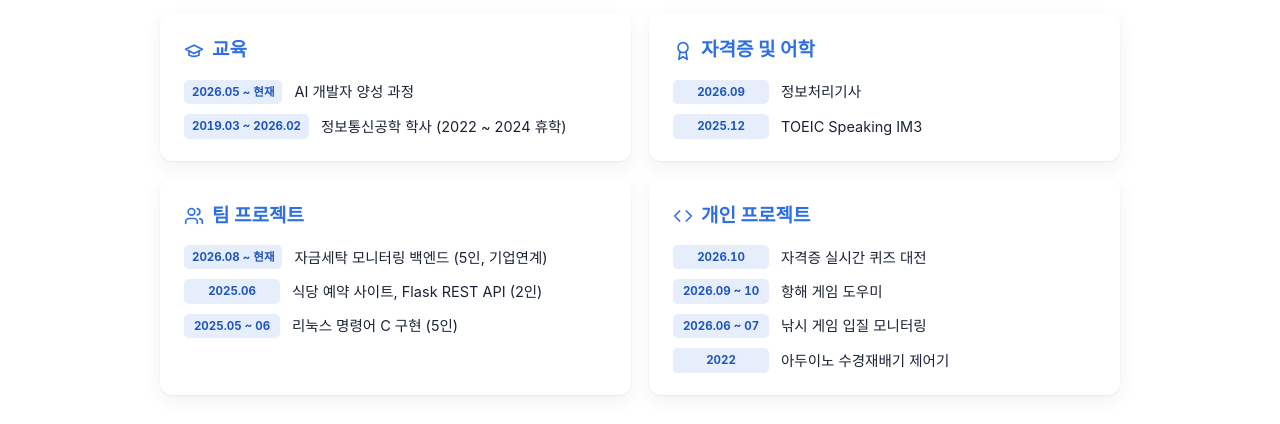
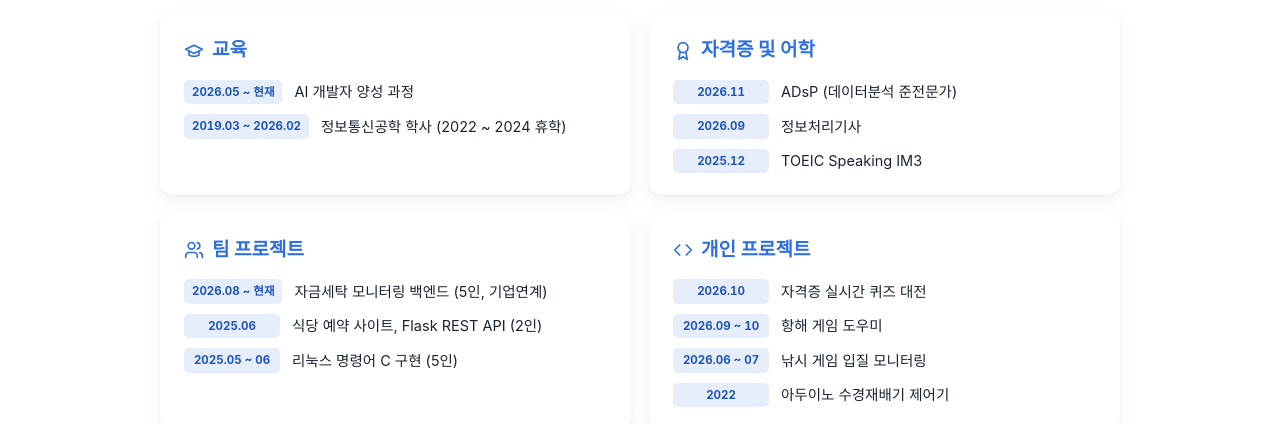
Before and after one commit to JiwonXD/JiwonXD.github.io, a plain HTML site: page index.html in a window 1280 px wide. Shown: the part 676-1100 px from the top of the page. Drawn offline with Linux system fonts and the light colour scheme; no server answers; a web font is replaced by a local one.

Commit message:
Add ADsP certificate
Co-Authored-By: Claude Opus 5.5 <noreply@anthropic.com>
Claude-Session: https://claude.ai/code/session_019HD741xoD91BYtWhp6nKgC

```diff
--- a/index.html
+++ b/index.html
@@ -92,6 +92,7 @@
       <article class="box">
         <h3><svg><use href="#i-badge"/></svg>자격증 및 어학</h3>
         <ul class="dated">
+          <li><time>2026.11</time><span>ADsP (데이터분석 준전문가)</span></li>
           <li><time>2026.09</time><span>정보처리기사</span></li>
           <li><time>2025.12</time><span>TOEIC Speaking IM3</span></li>
         </ul>
```
